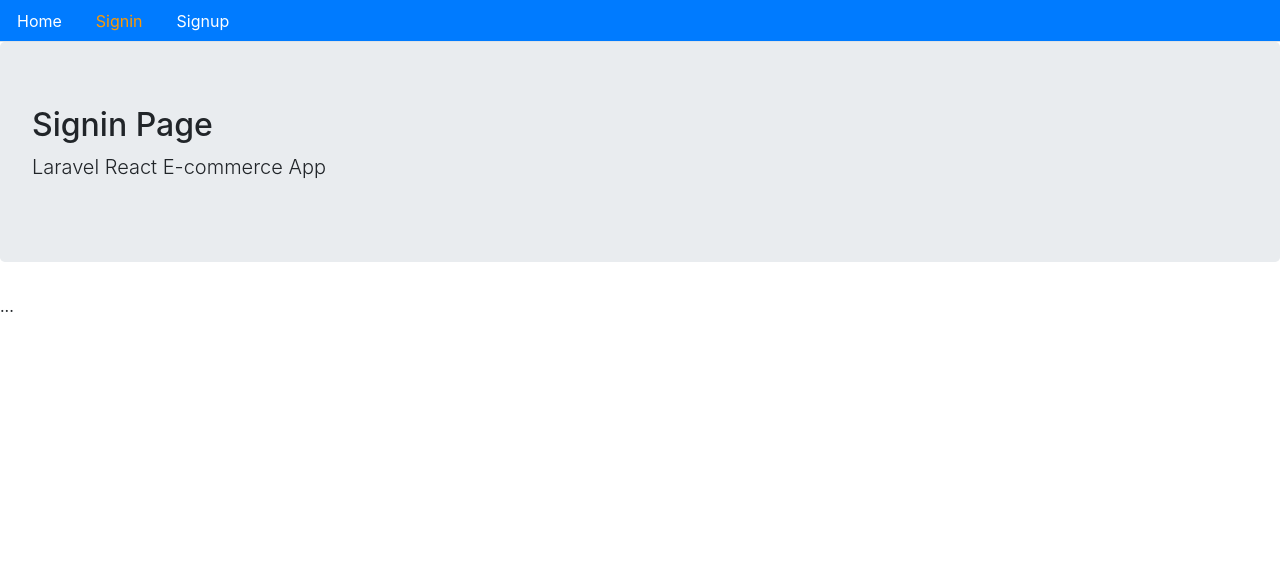
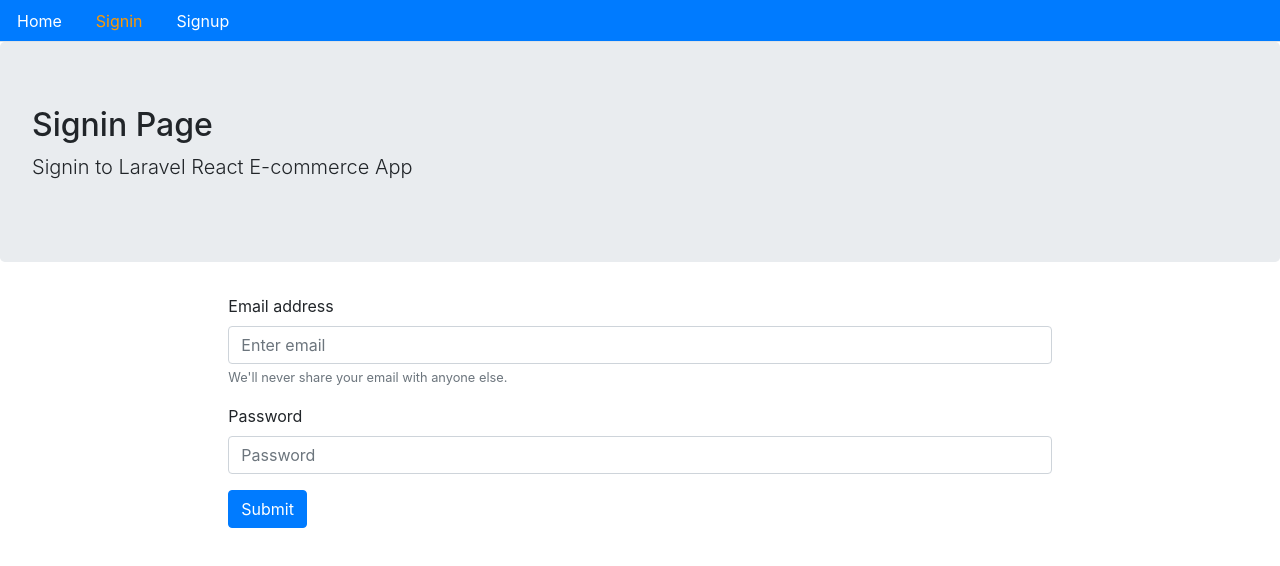
Before and after one commit to vikaskumar-e1256/Ecommerce-Frontend-MERN, a React (Create React App) app: page /signin in a window 1280 px wide. Shown: the top 566 px of the page. Built offline with nearby package versions, Linux system fonts and the light colour scheme; no server answers.

Commit message:
Signin module implemented

```diff
--- a/src/auth/index.js
+++ b/src/auth/index.js
@@ -15,4 +15,28 @@
     .catch((error) => {
       console.log(error);
     });
+};
+
+export const signin = (userObj) => {
+  return fetch(`${API}/signin`, {
+    method: "POST",
+    headers: {
+      Accept: 'application/json',
+      "Content-Type": "application/json"
+    },
+    body: JSON.stringify(userObj)
+  })
+    .then((response) => {
+      return response.json();
+    })
+    .catch((error) => {
+      console.log(error);
+    });
+};
+
+export const authenticate = (data, next) => {
+  if (typeof window !== 'undefined') {
+    localStorage.setItem('jwt', JSON.stringify(data));
+    next();
   }
+}
--- a/src/user/Signin.js
+++ b/src/user/Signin.js
@@ -1,10 +1,138 @@
-import React from "react";
+import React, { useState } from "react";
 import Layout from "../core/Layout";
+import { Link, Redirect } from "react-router-dom";
+import { signin, authenticate } from "../auth";
 
-const Signin = () => (
-  <Layout title="Signin Page" description="Laravel React E-commerce App">
-    ...
-  </Layout>
-);
+const Signin = () => {
+  const [values, setValues] = useState({
+    email: '',
+    password: '',
+    errors: {
+      email: '',
+      password: '',
+    },
+    success: false,
+    loading: false,
+    redirectToReferrer: false,
+  });
+
+  // Grab the value for sending to the api
+  const { email, password, success, errors, loading, redirectToReferrer } = values;
+
+  // Higher order function
+  const handleChange = formInputName => event => {
+    setValues({
+      ...values, error: false,
+      errors: { ...values.errors, [formInputName]: '' },
+      [formInputName]: event.target.value
+    });
+  }
+
+  // Submit the form
+  const formSubmit = (e) => {
+    e.preventDefault();
+    setValues({ ...values, loading: true });
+    signin({ email, password })
+      .then(data => {
+        if (data.error) {
+          const errorResponse = data.error;
+          setValues({
+            ...values,
+            errors: {
+              email: errorResponse.email || '',
+              password: errorResponse.password || '',
+            },
+            success: false,
+            loading: false,
+          });
+        } else if (!data.success) {
+          const errorResponse = data.message;
+          setValues({
+            ...values,
+            email: '',
+            password: '',
+            errors: {
+              email: errorResponse,
+            },
+            success: false,
+            loading: false,
+          });
+        } else {
+          const token = data.token;
+          authenticate(token, () => {
+            setValues({
+              ...values,
+              email: '',
+              password: '',
+              errors: {
+                email: '',
+                password: '',
+              },
+              success: true,
+              loading: false,
+              redirectToReferrer: true,
+            });
+          });
+        }
+      })
+    .catch(error => {
+      console.error(error);
+      setValues({ ...values, loading: false });
+    });
+  }
+
+  // Form
+  const signinForm = () => (
+    <form>
+      <div className="form-group">
+        <label htmlFor="exampleInputEmail1">Email address</label>
+        <input
+          type="email"
+          onChange={handleChange('email')}
+          value={email}
+          className="form-control"
+          id="exampleInputEmail1"
+          aria-describedby="emailHelp"
+          placeholder="Enter email"
+        />
+        <span className="text-danger">{errors.email}</span>
+        <small id="emailHelp" className="form-text text-muted">We'll never share your email with anyone else.</small>
+      </div>
+      <div className="form-group">
+        <label htmlFor="exampleInputPassword1">Password</label>
+        <input
+          type="password"
+          onChange={handleChange('password')}
+          value={password}
+          className="form-control"
+          id="exampleInputPassword1"
+          placeholder="Password"
+        />
+        <span className="text-danger">{errors.password}</span>
+      </div>
+
+      <button type="submit" onClick={formSubmit} className="btn btn-primary">{loading ? "Loading..." : "Submit"}</button>
+    </form>
+  );
+
+  // Success
+  const showSuccess = () => (
+    <div className="alert alert-info alert-dismissible fade show" style={{ display: success ? '' : 'none' }} role="alert">
+      New account is created. Please <Link to="/signin">Login</Link>.
+      <button type="button" className="close" data-dismiss="alert" aria-label="Close">
+        <span aria-hidden="true">&times;</span>
+      </button>
+    </div>
+  );
+  if (redirectToReferrer) {
+    return <Redirect to="/" />;
+  }
+  return (
+    <Layout title="Signin Page" description="Signin to Laravel React E-commerce App" className="container col-md-8 offset-md-2">
+      {showSuccess()}
+      {signinForm()}
+    </Layout>
+  );
+};
 
 export default Signin;
--- a/src/user/Signup.js
+++ b/src/user/Signup.js
@@ -1,6 +1,6 @@
 import React, { useState } from "react";
 import Layout from "../core/Layout";
-import { Link } from "react-router-dom/cjs/react-router-dom.min";
+import { Link } from "react-router-dom";
 import { signup } from "../auth";
 
 const Signup = () => {
@@ -26,14 +26,13 @@
   }
 
   // Grab the value for sending to the api
-  const { name, email, password, success } = values;
+  const { name, email, password, success, errors } = values;
 
   // Submit the form
   const formSubmit = (e) => {
     e.preventDefault();
     signup({ name, email, password })
       .then(data => {
-        console.log(data);
         if (data.error) {
           const errorResponse = data.error;
           setValues({
@@ -42,6 +41,18 @@
               name: errorResponse.name || '',
               email: errorResponse.email || '',
               password: errorResponse.password || '',
+            },
+            success: false,
+          });
+        } else if (!data.success) {
+          const errorResponse = data.message;
+          setValues({
+            ...values,
+            name: '',
+            email: '',
+            password: '',
+            errors: {
+              name: errorResponse,
             },
             success: false,
           });
@@ -79,7 +90,7 @@
           id="exampleInputName"
           placeholder="Enter name"
         />
-        <span className="text-danger">{values.errors.name}</span>
+        <span className="text-danger">{errors.name}</span>
       </div>
       <div className="form-group">
         <label htmlFor="exampleInputEmail1">Email address</label>
@@ -92,7 +103,7 @@
           aria-describedby="emailHelp"
           placeholder="Enter email"
         />
-        <span className="text-danger">{values.errors.email}</span>
+        <span className="text-danger">{errors.email}</span>
         <small id="emailHelp" className="form-text text-muted">We'll never share your email with anyone else.</small>
       </div>
       <div className="form-group">
@@ -105,7 +116,7 @@
           id="exampleInputPassword1"
           placeholder="Password"
         />
-        <span className="text-danger">{values.errors.password}</span>
+        <span className="text-danger">{errors.password}</span>
       </div>
 
       <button type="submit" onClick={formSubmit} className="btn btn-primary">Submit</button>
```
Lines whose indentation alone changed are shown as unchanged.
